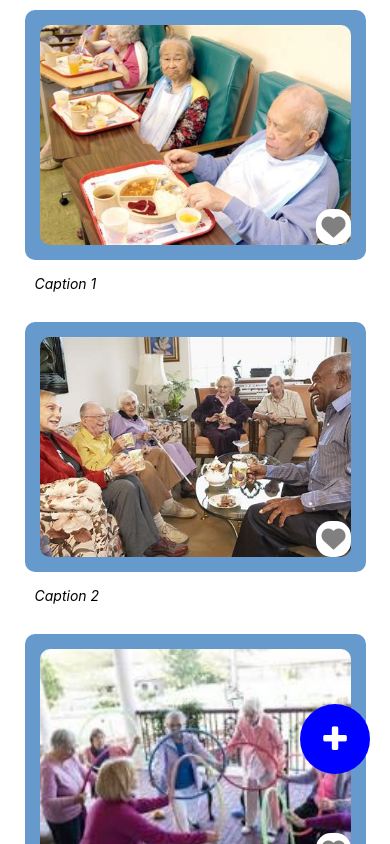
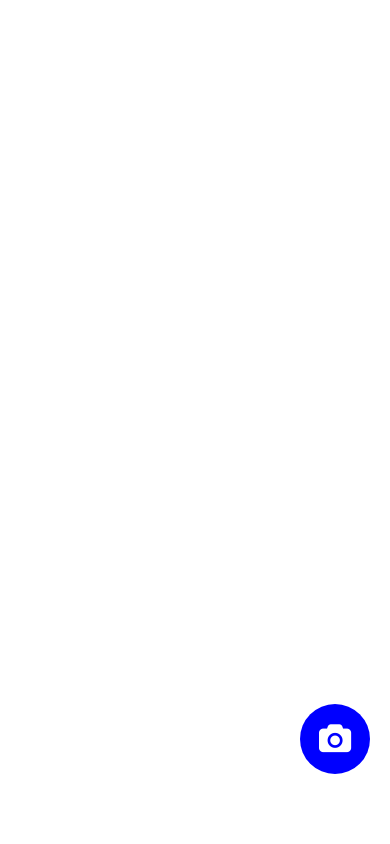
Before and after one commit to SahithiVarma07/Accessibility-, a React Native app: screen /Activity in a window 390 px wide. Built offline with nearby package versions, Linux system fonts and the light colour scheme.

Commit message:
Activity page can add posts

```diff
--- a/screens/Activity.js
+++ b/screens/Activity.js
@@ -1,21 +1,19 @@
-import React, { useState } from 'react';
+import React, { useState, useEffect } from 'react';
 import { View, Text, StyleSheet, SafeAreaView, ScrollView, TouchableOpacity, Image } from 'react-native';
 import { FontAwesome, AntDesign } from '@expo/vector-icons';
 import * as ImagePicker from 'expo-image-picker';
 
-const images = {
-  'photo1.jpg': require('../assets/photo1.jpg'),
-  'photo2.jpg': require('../assets/photo2.jpg'),
-  'photo3.jpg': require('../assets/photo3.jpg'), // Add more images if needed
-};
-
 const Post = ({ photo, caption }) => {
   const [liked, setLiked] = useState(false);
+
+  useEffect(() => {
+    console.log("Loading photo at URI:", photo); // Debug: log the photo URI
+  }, [photo]);
 
   return (
     <View style={styles.postContainer}>
       <View style={styles.imageContainer}>
-        <Image source={images[photo]} style={styles.photo} />
+        <Image source={{ uri: photo }} style={styles.photo} />
         <TouchableOpacity style={styles.likeButton} onPress={() => setLiked(!liked)}>
           <AntDesign name="heart" size={24} color={liked ? "red" : "gray"} />
         </TouchableOpacity>
@@ -26,20 +24,24 @@ const Post = ({ photo, caption }) => {
 };
 
 const Activity = () => {
-  const posts = [
-    { photo: 'photo1.jpg', caption: 'Caption 1' },
-    { photo: 'photo2.jpg', caption: 'Caption 2' },
-    { photo: 'photo3.jpg', caption: 'Caption 3' }, // Add more posts if needed
-  ];
+  const [posts, setPosts] = useState([]);
 
   const openCamera = async () => {
     const { status } = await ImagePicker.requestCameraPermissionsAsync();
     if (status !== 'granted') {
       alert('Sorry, we need camera permissions to make this work!');
     } else {
-      let result = await ImagePicker.launchCameraAsync();
+      let result = await ImagePicker.launchCameraAsync({
+        allowsEditing: true,
+        aspect: [4, 3],
+      });
       if (!result.cancelled) {
-        console.log(result.uri);
+        const newPost = {
+          photo: result.uri,
+          caption: 'New Photo',
+        };
+        setPosts(currentPosts => [...currentPosts, newPost]);
+        console.log("New photo added:", result.uri); // Debug: confirm URI is added
       }
     }
   };
@@ -52,7 +54,7 @@ const Activity = () => {
         ))}
       </ScrollView>
       <TouchableOpacity style={styles.cameraButton} onPress={openCamera}>
-        <FontAwesome name="plus" size={30} color="white" />
+        <FontAwesome name="camera" size={30} color="white" />
       </TouchableOpacity>
     </SafeAreaView>
   );
@@ -65,52 +67,50 @@ const styles = StyleSheet.create({
     padding: 10,
   },
   activityScrollContainer: {
-    flexDirection: 'column',
     justifyContent: 'center',
   },
   postContainer: {
     borderRadius: 10,
-    padding: 5, // Reduce padding to close the gap between bubbles
-    marginVertical: 5, // Reduce vertical margin to close the gap between bubbles
+    padding: 5,
+    marginVertical: 5,
     alignItems: 'center',
-    width: '90%', // Adjust the width to fit aesthetically in the iPhone 14 screen
-    alignSelf: 'center', // Center the post container
+    width: '90%',
+    alignSelf: 'center',
   },
   imageContainer: {
     backgroundColor: '#6699CC',
     borderRadius: 10,
     width: '100%',
-    padding: 15, // Increase padding to create a larger border around the image
+    padding: 15,
     alignItems: 'center',
   },
   photo: {
     width: '100%',
-    height: 220, // Increase the height of the image
+    height: 220,
     borderRadius: 10,
   },
   likeButton: {
     position: 'absolute',
-    right: 15, // Increase the space for the like button
-    bottom: 15, // Increase the space for the like button
-    backgroundColor: 'white', // Make the like button a white circle
-    borderRadius: 15, // Add a border radius to the like button
-    padding: 5, // Add padding to the like button
+    right: 15,
+    bottom: 15,
+    backgroundColor: 'white',
+    borderRadius: 15,
+    padding: 5,
   },
   caption: {
     backgroundColor: 'white',
     padding: 10,
-    marginTop: 5, // Reduce the space between the blue bubble and the caption input box
-    alignSelf: 'stretch',
-    fontStyle: 'italic', // Make the caption italic
+    marginTop: 5,
+    fontStyle: 'italic',
   },
   cameraButton: {
     position: 'absolute',
     right: 20,
-    bottom: 70, // Move the upload button a little higher
+    bottom: 70,
     backgroundColor: 'blue',
     borderRadius: 50,
-    width: 70, // Make the upload button larger
-    height: 70, // Make the upload button larger
+    width: 70,
+    height: 70,
     justifyContent: 'center',
     alignItems: 'center',
   },
```
